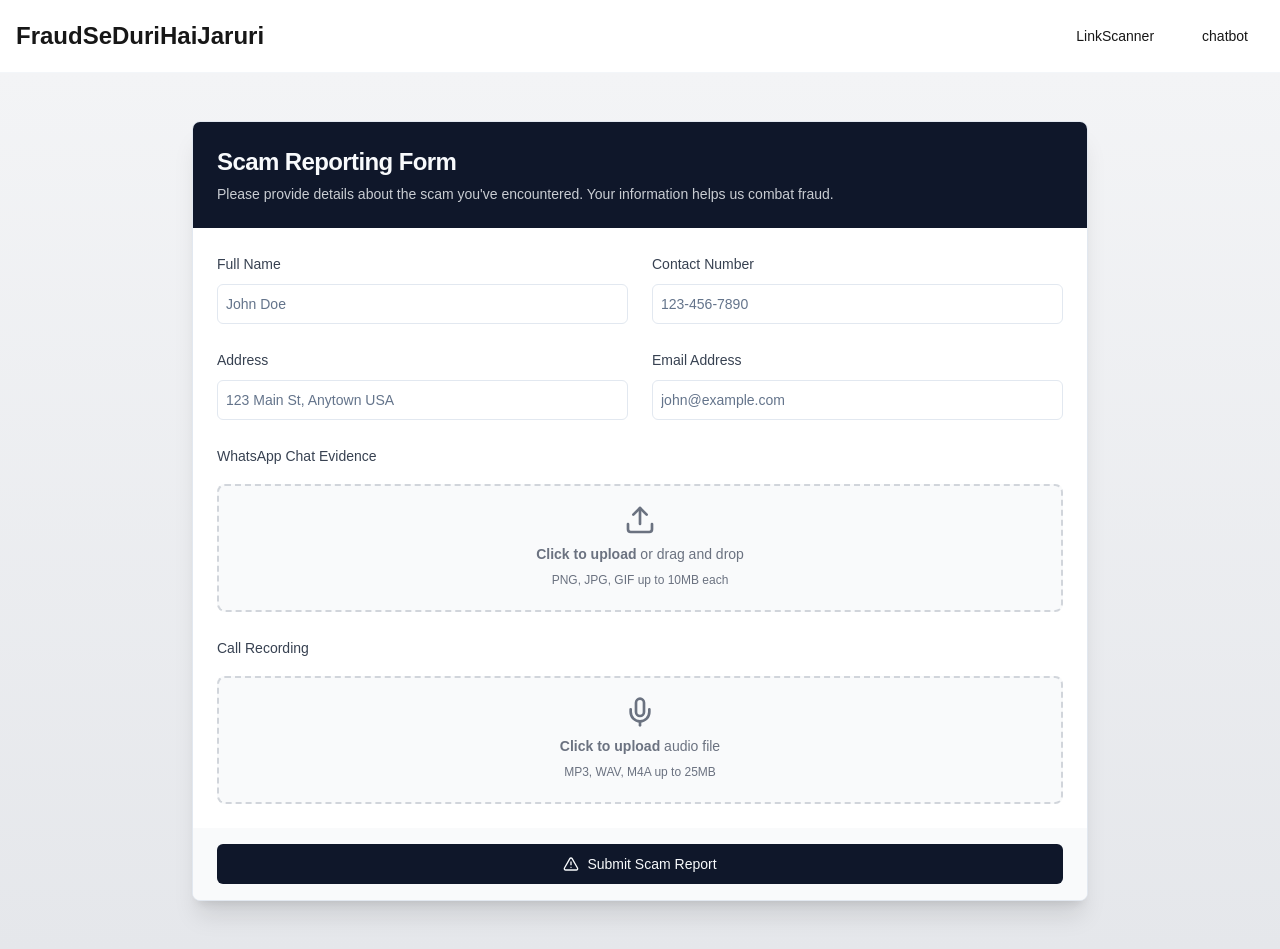
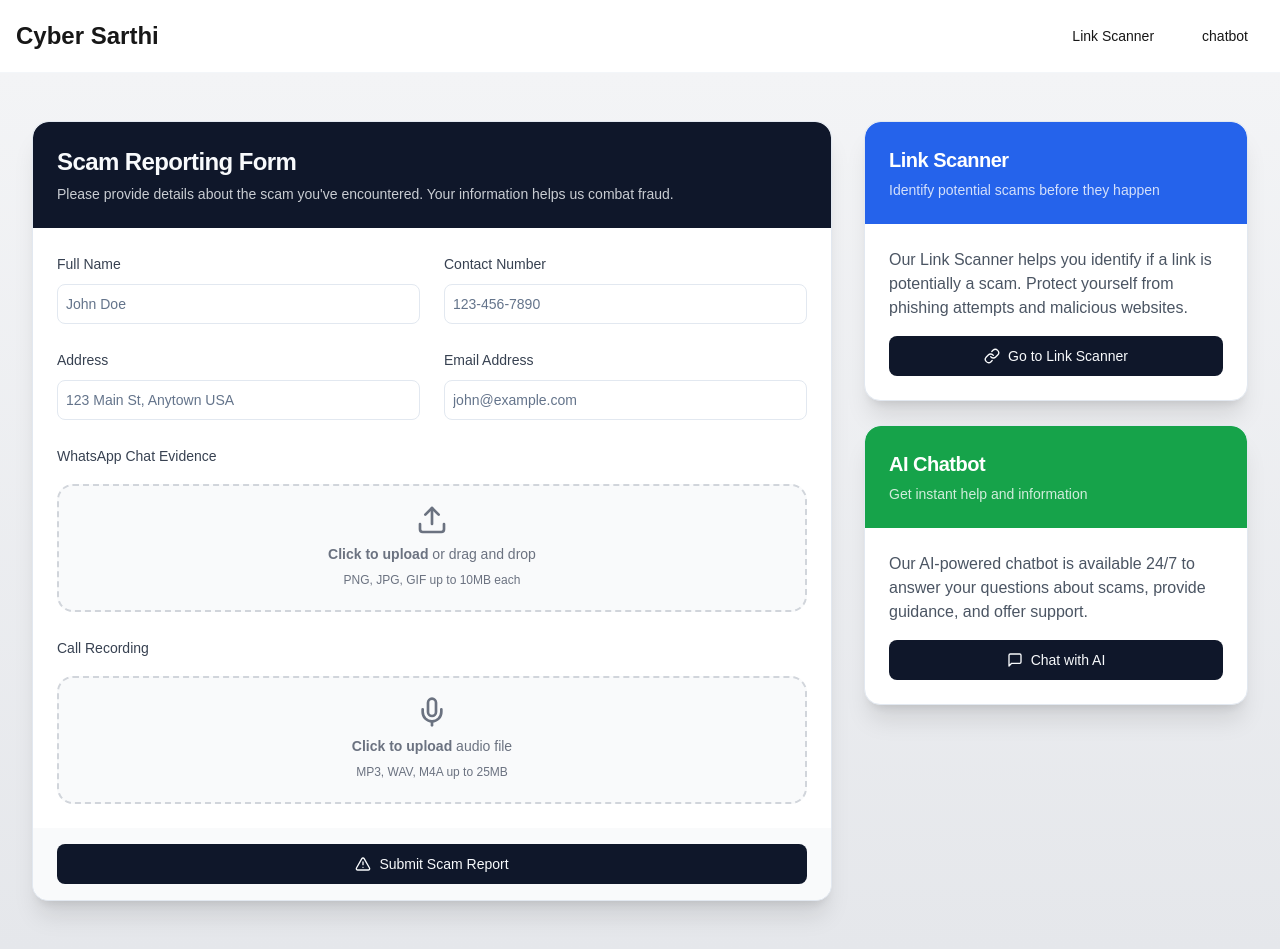
Before and after one commit to Nishitbaria/CyberSarthi, a Next.js app in the folder client/: page / in a window 1280 px wide. Built offline with nearby package versions, Linux system fonts and the light colour scheme.

Commit message:
ui updated

```diff
--- a/client/app/page.tsx
+++ b/client/app/page.tsx
@@ -1,21 +1,35 @@
-'use client'
+"use client";
 
-import { useState, useRef, useEffect } from "react"
-import { useRouter } from 'next/navigation'
-import { Card, CardHeader, CardTitle, CardDescription, CardContent, CardFooter } from "@/components/ui/card"
-import { Label } from "@/components/ui/label"
-import { Input } from "@/components/ui/input"
-import { Button } from "@/components/ui/button"
-import { Textarea } from "@/components/ui/textarea"
-import { Upload, Loader2, Mic, AlertTriangle } from "lucide-react"
-import { useToast } from "@/hooks/use-toast"
-import axios from "axios"
-import { z } from "zod"
-import { useForm } from "react-hook-form"
-import { zodResolver } from "@hookform/resolvers/zod"
+import { useState, useRef, useEffect } from "react";
+import { useRouter } from "next/navigation";
+import {
+  Card,
+  CardHeader,
+  CardTitle,
+  CardDescription,
+  CardContent,
+  CardFooter,
+} from "@/components/ui/card";
+import { Label } from "@/components/ui/label";
+import { Input } from "@/components/ui/input";
+import { Button } from "@/components/ui/button";
+import { Textarea } from "@/components/ui/textarea";
+import {
+  Upload,
+  Loader2,
+  Mic,
+  AlertTriangle,
+  Link,
+  MessageSquare,
+} from "lucide-react";
+import { useToast } from "@/hooks/use-toast";
+import axios from "axios";
+import { z } from "zod";
+import { useForm } from "react-hook-form";
+import { zodResolver } from "@hookform/resolvers/zod";
 
 interface FileWithPreview extends File {
-  preview: string
+  preview: string;
 }
 
 const userSchema = z.object({
@@ -23,19 +37,19 @@ const userSchema = z.object({
   contact: z.string().min(10, "Contact must be at least 10 characters"),
   address: z.string().min(5, "Address must be at least 5 characters"),
   email: z.string().email("Invalid email address"),
-})
+});
 
-type UserFormData = z.infer<typeof userSchema>
+type UserFormData = z.infer<typeof userSchema>;
 
 export default function ScamReportingForm() {
-  const [files, setFiles] = useState<FileWithPreview[]>([])
-  const [isUploading, setIsUploading] = useState(false)
-  const [audioFile, setAudioFile] = useState<File | null>(null)
-  const [isUploadingAudio, setIsUploadingAudio] = useState(false)
-  const fileInputRef = useRef<HTMLInputElement>(null)
-  const audioInputRef = useRef<HTMLInputElement>(null)
-  const { toast } = useToast()
-  const router = useRouter()
+  const [files, setFiles] = useState<FileWithPreview[]>([]);
+  const [isUploading, setIsUploading] = useState(false);
+  const [audioFile, setAudioFile] = useState<File | null>(null);
+  const [isUploadingAudio, setIsUploadingAudio] = useState(false);
+  const fileInputRef = useRef<HTMLInputElement>(null);
+  const audioInputRef = useRef<HTMLInputElement>(null);
+  const { toast } = useToast();
+  const router = useRouter();
 
   const {
     register,
@@ -43,104 +57,135 @@ export default function ScamReportingForm() {
     formState: { errors, isSubmitting },
   } = useForm<UserFormData>({
     resolver: zodResolver(userSchema),
-  })
+  });
 
   useEffect(() => {
-    return () => files.forEach(file => URL.revokeObjectURL(file.preview))
-  }, [files])
+    return () => files.forEach((file) => URL.revokeObjectURL(file.preview));
+  }, [files]);
 
   const onSubmit = async (data: UserFormData) => {
     try {
-      setIsUploading(true)
-      const formData = new FormData()
+      setIsUploading(true);
+      const formData = new FormData();
 
       Object.entries(data).forEach(([key, value]) => {
-        formData.append(key, value)
-      })
+        formData.append(key, value);
+      });
 
       files.forEach((file) => {
-        formData.append('imageFiles', file)
-      })
+        formData.append("imageFiles", file);
+      });
 
       if (audioFile) {
-        formData.append('audioFile', audioFile)
+        formData.append("audioFile", audioFile);
       }
 
       const response = await axios.post("/api/submit-form", formData, {
         headers: {
-          'Content-Type': 'multipart/form-data'
-        }
-      })
-      console.log(response.data.data._id)
+          "Content-Type": "multipart/form-data",
+        },
+      });
+      console.log(response.data.data._id);
       if (response.data.success) {
         toast({
           title: "Report Submitted",
           description: "Your scam report has been successfully submitted.",
-        })
-        router.push(`/call-agent/${response.data.data._id}`)
+        });
+        router.push(`/call-agent/${response.data.data._id}`);
       } else {
-        throw new Error(response.data.message)
+        throw new Error(response.data.message);
       }
     } catch (error) {
-      console.error("Error submitting report:", error)
+      console.error("Error submitting report:", error);
       toast({
         title: "Submission Failed",
         description: "Failed to submit your report. Please try again.",
         variant: "destructive",
-      })
+      });
     } finally {
-      setIsUploading(false)
+      setIsUploading(false);
     }
-  }
+  };
 
   const handleFileChange = (event: React.ChangeEvent<HTMLInputElement>) => {
     if (event.target.files) {
-      const newFiles = Array.from(event.target.files).map(file =>
+      const newFiles = Array.from(event.target.files).map((file) =>
         Object.assign(file, {
-          preview: URL.createObjectURL(file)
+          preview: URL.createObjectURL(file),
         })
-      ) as FileWithPreview[]
-      setFiles(prevFiles => [...prevFiles, ...newFiles])
+      ) as FileWithPreview[];
+      setFiles((prevFiles) => [...prevFiles, ...newFiles]);
     }
+  };
+
+  const handleAudioFileChange = (
+    event: React.ChangeEvent<HTMLInputElement>
+  ) => {
+    if (event.target.files && event.target.files[0]) {
+      setAudioFile(event.target.files[0]);
     }
-
-  const handleAudioFileChange = (event: React.ChangeEvent<HTMLInputElement>) => {
-    if (event.target.files && event.target.files[0]) {
-      setAudioFile(event.target.files[0])
-    }
-  }
+  };
 
   const handleRemoveFile = (fileToRemove: FileWithPreview) => {
-    setFiles(files.filter(file => file !== fileToRemove))
-    URL.revokeObjectURL(fileToRemove.preview)
-  }
+    setFiles(files.filter((file) => file !== fileToRemove));
+    URL.revokeObjectURL(fileToRemove.preview);
+  };
 
   return (
-    <div className="min-h-screen bg-gradient-to-b from-gray-100 to-gray-200 py-12 px-4 sm:px-6 lg:px-8">
-      <Card className="max-w-4xl mx-auto bg-white shadow-xl rounded-lg overflow-hidden">
-        <CardHeader className="bg-primary text-primary-foreground p-6">
-          <CardTitle className="text-2xl font-bold">Scam Reporting Form</CardTitle>
+    <div className="min-h-screen bg-gradient-to-b from-gray-100 to-gray-200 dark:from-gray-800 dark:to-gray-900 py-12 px-4 sm:px-6 lg:px-8">
+      <div className="max-w-7xl mx-auto grid grid-cols-1 lg:grid-cols-3 gap-8">
+        <Card className="lg:col-span-2 bg-white dark:bg-gray-800 shadow-xl rounded-2xl overflow-hidden">
+          <CardHeader className="bg-primary text-primary-foreground p-6 rounded-t-2xl">
+            <CardTitle className="text-2xl font-bold">
+              Scam Reporting Form
+            </CardTitle>
             <CardDescription className="text-primary-foreground/80">
-            Please provide details about the scam you've encountered. Your information helps us combat fraud.
+              Please provide details about the scam you've encountered. Your
+              information helps us combat fraud.
             </CardDescription>
           </CardHeader>
           <CardContent className="p-6">
             <form onSubmit={handleSubmit(onSubmit)} className="space-y-6">
               <div className="grid grid-cols-1 gap-6 sm:grid-cols-2">
                 {[
-                { id: "name", label: "Full Name", placeholder: "John Doe", type: "text" },
-                { id: "contact", label: "Contact Number", placeholder: "123-456-7890", type: "tel" },
-                { id: "address", label: "Address", placeholder: "123 Main St, Anytown USA", type: "text" },
-                { id: "email", label: "Email Address", placeholder: "john@example.com", type: "email" },
+                  {
+                    id: "name",
+                    label: "Full Name",
+                    placeholder: "John Doe",
+                    type: "text",
+                  },
+                  {
+                    id: "contact",
+                    label: "Contact Number",
+                    placeholder: "123-456-7890",
+                    type: "tel",
+                  },
+                  {
+                    id: "address",
+                    label: "Address",
+                    placeholder: "123 Main St, Anytown USA",
+                    type: "text",
+                  },
+                  {
+                    id: "email",
+                    label: "Email Address",
+                    placeholder: "john@example.com",
+                    type: "email",
+                  },
                 ].map(({ id, label, placeholder, type }) => (
                   <div key={id} className="space-y-2">
-                  <Label htmlFor={id} className="font-medium text-gray-700">{label}</Label>
+                    <Label
+                      htmlFor={id}
+                      className="font-medium text-gray-700 dark:text-gray-300"
+                    >
+                      {label}
+                    </Label>
                     <Input
                       id={id}
                       placeholder={placeholder}
                       type={type}
                       {...register(id as keyof UserFormData)}
-                    className="w-full p-2 border rounded-md"
+                      className="w-full p-2 border rounded-lg dark:bg-gray-700 dark:border-gray-600"
                     />
                     {errors[id as keyof UserFormData] && (
                       <p className="text-sm text-red-500">
@@ -152,16 +197,23 @@ export default function ScamReportingForm() {
               </div>
 
               <div className="space-y-4">
-              <Label className="font-medium text-gray-700">WhatsApp Chat Evidence</Label>
+                <Label className="font-medium text-gray-700 dark:text-gray-300">
+                  WhatsApp Chat Evidence
+                </Label>
                 <div className="flex items-center justify-center w-full">
                   <Label
                     htmlFor="file-upload"
-                  className="flex flex-col items-center justify-center w-full h-32 border-2 border-gray-300 border-dashed rounded-lg cursor-pointer bg-gray-50 hover:bg-gray-100"
+                    className="flex flex-col items-center justify-center w-full h-32 border-2 border-gray-300 border-dashed rounded-2xl cursor-pointer bg-gray-50 dark:bg-gray-700 dark:border-gray-600 hover:bg-gray-100 dark:hover:bg-gray-600"
                   >
                     <div className="flex flex-col items-center justify-center pt-5 pb-6">
-                    <Upload className="w-8 h-8 mb-2 text-gray-500" />
-                    <p className="mb-2 text-sm text-gray-500"><span className="font-semibold">Click to upload</span> or drag and drop</p>
-                    <p className="text-xs text-gray-500">PNG, JPG, GIF up to 10MB each</p>
+                      <Upload className="w-8 h-8 mb-2 text-gray-500 dark:text-gray-400" />
+                      <p className="mb-2 text-sm text-gray-500 dark:text-gray-400">
+                        <span className="font-semibold">Click to upload</span>{" "}
+                        or drag and drop
+                      </p>
+                      <p className="text-xs text-gray-500 dark:text-gray-400">
+                        PNG, JPG, GIF up to 10MB each
+                      </p>
                     </div>
                     <Input
                       id="file-upload"
@@ -181,9 +233,9 @@ export default function ScamReportingForm() {
                         <img
                           src={file.preview}
                           alt={`Preview ${index + 1}`}
-                        className="w-full h-24 object-cover rounded-md"
+                          className="w-full h-24 object-cover rounded-lg"
                         />
-                      <div className="absolute inset-0 bg-black bg-opacity-50 flex items-center justify-center opacity-0 group-hover:opacity-100 transition-opacity duration-200 rounded-md">
+                        <div className="absolute inset-0 bg-black bg-opacity-50 flex items-center justify-center opacity-0 group-hover:opacity-100 transition-opacity duration-200 rounded-lg">
                           <Button
                             variant="destructive"
                             size="sm"
@@ -200,16 +252,23 @@ export default function ScamReportingForm() {
               </div>
 
               <div className="space-y-4">
-              <Label className="font-medium text-gray-700">Call Recording</Label>
+                <Label className="font-medium text-gray-700 dark:text-gray-300">
+                  Call Recording
+                </Label>
                 <div className="flex items-center justify-center w-full">
                   <Label
                     htmlFor="audio-upload"
-                  className="flex flex-col items-center justify-center w-full h-32 border-2 border-gray-300 border-dashed rounded-lg cursor-pointer bg-gray-50 hover:bg-gray-100"
+                    className="flex flex-col items-center justify-center w-full h-32 border-2 border-gray-300 border-dashed rounded-2xl cursor-pointer bg-gray-50 dark:bg-gray-700 dark:border-gray-600 hover:bg-gray-100 dark:hover:bg-gray-600"
                   >
                     <div className="flex flex-col items-center justify-center pt-5 pb-6">
-                    <Mic className="w-8 h-8 mb-2 text-gray-500" />
-                    <p className="mb-2 text-sm text-gray-500"><span className="font-semibold">Click to upload</span> audio file</p>
-                    <p className="text-xs text-gray-500">MP3, WAV, M4A up to 25MB</p>
+                      <Mic className="w-8 h-8 mb-2 text-gray-500 dark:text-gray-400" />
+                      <p className="mb-2 text-sm text-gray-500 dark:text-gray-400">
+                        <span className="font-semibold">Click to upload</span>{" "}
+                        audio file
+                      </p>
+                      <p className="text-xs text-gray-500 dark:text-gray-400">
+                        MP3, WAV, M4A up to 25MB
+                      </p>
                     </div>
                     <Input
                       id="audio-upload"
@@ -222,19 +281,19 @@ export default function ScamReportingForm() {
                   </Label>
                 </div>
                 {audioFile && (
-                <div className="text-sm text-gray-600">
+                  <div className="text-sm text-gray-600 dark:text-gray-400">
                     Selected file: {audioFile.name}
                   </div>
                 )}
               </div>
             </form>
           </CardContent>
-        <CardFooter className="bg-gray-50 px-6 py-4">
+          <CardFooter className="bg-gray-50 dark:bg-gray-700 px-6 py-4 rounded-b-2xl">
             <Button
               type="submit"
               onClick={handleSubmit(onSubmit)}
               disabled={isSubmitting || isUploading}
-            className="w-full"
+              className="w-full rounded-lg"
             >
               {isSubmitting || isUploading ? (
                 <>
@@ -250,6 +309,54 @@ export default function ScamReportingForm() {
             </Button>
           </CardFooter>
         </Card>
+
+        <div className="space-y-6">
+          <Card className="bg-white dark:bg-gray-800 shadow-xl rounded-2xl overflow-hidden">
+            <CardHeader className="bg-blue-600 text-white p-6 rounded-t-2xl">
+              <CardTitle className="text-xl font-bold">Link Scanner</CardTitle>
+              <CardDescription className="text-white/80">
+                Identify potential scams before they happen
+              </CardDescription>
+            </CardHeader>
+            <CardContent className="p-6">
+              <p className="text-gray-600 dark:text-gray-300 mb-4">
+                Our Link Scanner helps you identify if a link is potentially a
+                scam. Protect yourself from phishing attempts and malicious
+                websites.
+              </p>
+              <Button
+                className="w-full rounded-lg"
+                onClick={() => router.push("/tools/LinkScanner")}
+              >
+                <Link className="mr-2 h-4 w-4" />
+                Go to Link Scanner
+              </Button>
+            </CardContent>
+          </Card>
+
+          <Card className="bg-white dark:bg-gray-800 shadow-xl rounded-2xl overflow-hidden">
+            <CardHeader className="bg-green-600 text-white p-6 rounded-t-2xl">
+              <CardTitle className="text-xl font-bold">AI Chatbot</CardTitle>
+              <CardDescription className="text-white/80">
+                Get instant help and information
+              </CardDescription>
+            </CardHeader>
+            <CardContent className="p-6">
+              <p className="text-gray-600 dark:text-gray-300 mb-4">
+                Our AI-powered chatbot is available 24/7 to answer your
+                questions about scams, provide guidance, and offer support.
+              </p>
+              <Button
+                className="w-full rounded-lg"
+                onClick={() => router.push("/chatbot")}
+              >
+                <MessageSquare className="mr-2 h-4 w-4" />
+                Chat with AI
+              </Button>
+            </CardContent>
+          </Card>
         </div>
-  )
+      </div>
+    </div>
+  );
 }
--- a/client/components/ui/navbar.tsx
+++ b/client/components/ui/navbar.tsx
@@ -1,33 +1,39 @@
-'use client'
+"use client";
 
-import * as React from 'react'
-import Link from 'next/link'
-import { Menu } from 'lucide-react'
-import { Button } from '@/components/ui/button'
-import { Sheet, SheetContent, SheetTrigger } from '@/components/ui/sheet'
+import * as React from "react";
+import Link from "next/link";
+import { Menu } from "lucide-react";
+import { Button } from "@/components/ui/button";
+import { Sheet, SheetContent, SheetTrigger } from "@/components/ui/sheet";
 
 export default function Component() {
-    const [isOpen, setIsOpen] = React.useState(false)
+  const [isOpen, setIsOpen] = React.useState(false);
 
-    const toggleMenu = () => setIsOpen(!isOpen)
+  const toggleMenu = () => setIsOpen(!isOpen);
 
-    const MenuItem = ({ href, children }: { href: string; children: React.ReactNode }) => (
+  const MenuItem = ({
+    href,
+    children,
+  }: {
+    href: string;
+    children: React.ReactNode;
+  }) => (
     <Button variant="ghost" asChild className="w-full justify-start">
       <Link href={href} onClick={toggleMenu}>
         {children}
       </Link>
     </Button>
-    )
+  );
 
   return (
-        <header className="sticky top-0 z-50 w-full border-b border-border/40 bg-background/95 backdrop-blur supports-[backdrop-filter]:bg-background/60">
+    <header className="sticky top-0 z-50 w-full border-b border-border/40 bg-background/95 backdrop-blur supports-[backdrop-filter]:bg-white/70">
       <nav className="container mx-auto px-4 py-4 flex items-center justify-between">
         <Link href="/" className="text-2xl font-bold">
-                    FraudSeDuriHaiJaruri
+          Cyber Sarthi
         </Link>
         <div className="hidden md:flex items-center space-x-4">
           <Button variant="ghost" asChild>
-                        <Link href="/tools/LinkScanner">LinkScanner</Link>
+            <Link href="/tools/LinkScanner">Link Scanner</Link>
           </Button>
           <Button variant="ghost" asChild>
             <Link href="/chatbot">chatbot</Link>
@@ -42,12 +48,11 @@ export default function Component() {
           </SheetTrigger>
           <SheetContent side="right" className="w-[300px] sm:w-[400px]">
             <nav className="flex flex-col space-y-4 mt-4">
-                            <MenuItem href="/tools/LinkScanner">LinkScanner</MenuItem>
-
+              <MenuItem href="/tools/LinkScanner">Link Scanner</MenuItem>
             </nav>
           </SheetContent>
         </Sheet>
       </nav>
     </header>
-    )
+  );
 }
```
Also changed, not shown: client/app/chatbot/page.tsx (+12 -6 lines). Lines whose indentation alone changed are shown as unchanged.
